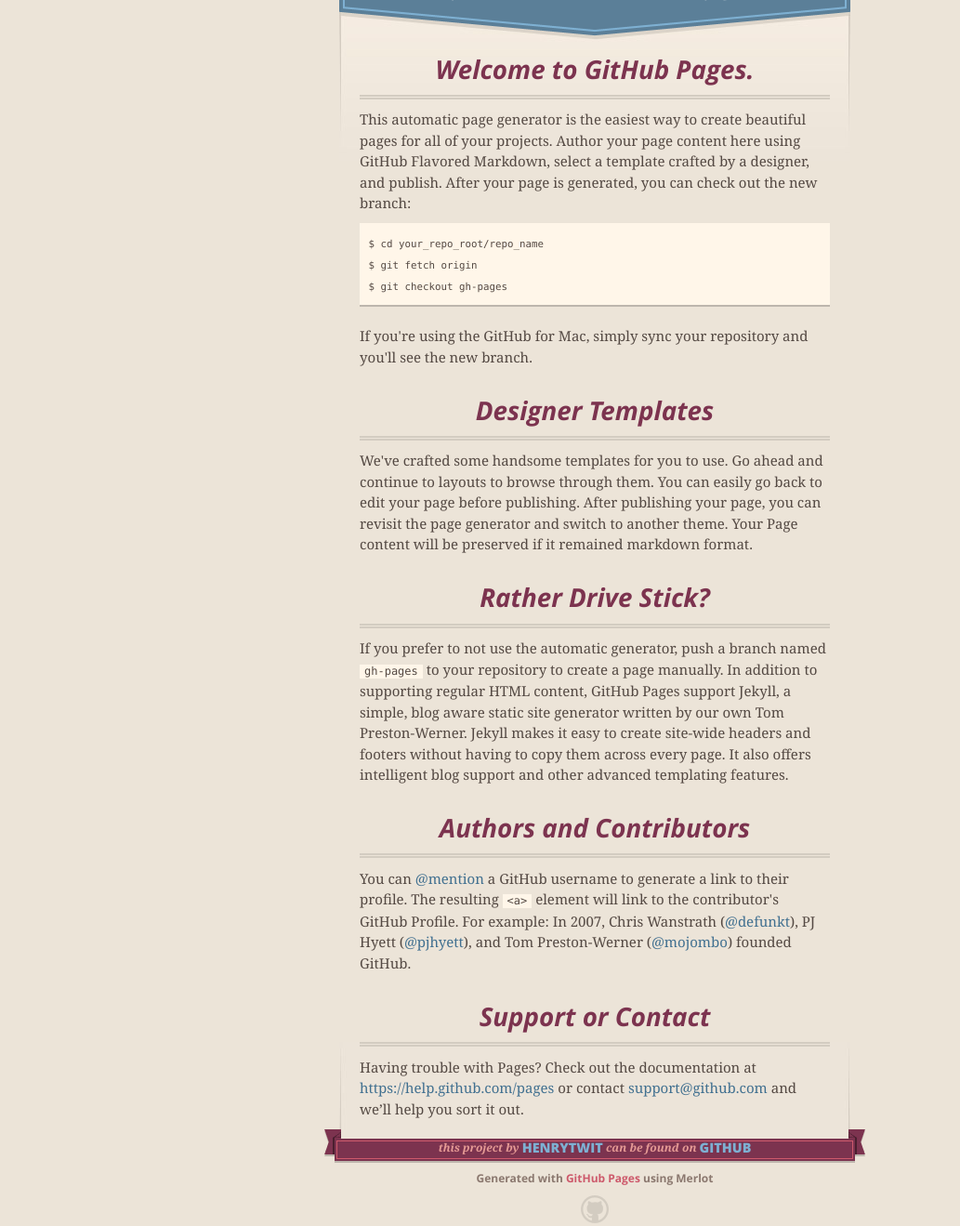
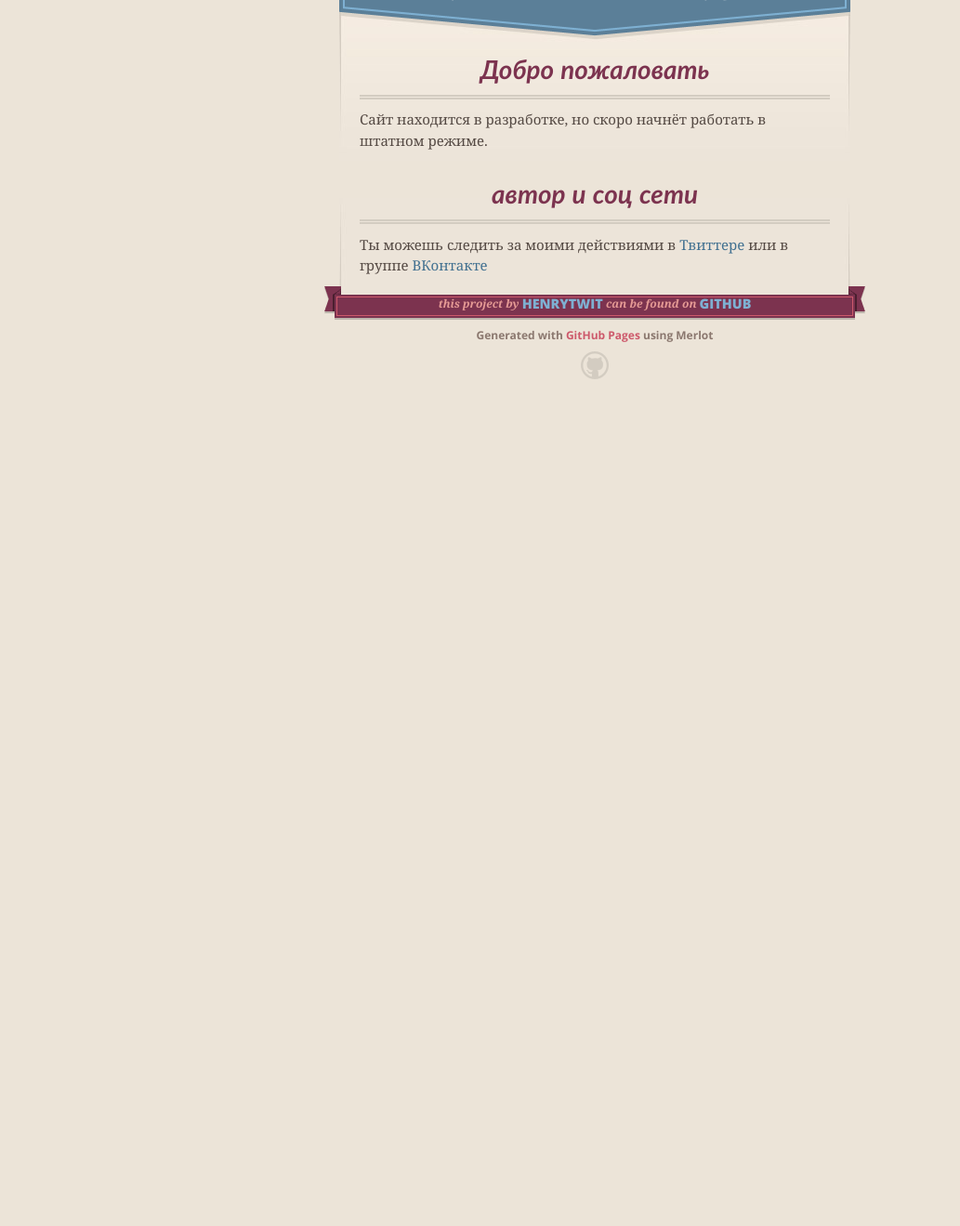
Before and after one commit to henrytwit/hotline, a plain HTML site: page index.html in a window 1280 px wide. Shown: the part 153-1472 px from the top of the page at 93% size, without its empty margins (0-1033 px from the left). After the commit the page ends 800 px from the top, so only its background shows below. Drawn offline with nearby package versions, Linux system fonts and the light colour scheme.

```diff
--- a/index.html
+++ b/index.html
@@ -47,36 +47,14 @@
 
       <section id="main_content">
         <h3>
-<a id="welcome-to-github-pages" class="anchor" href="#welcome-to-github-pages" aria-hidden="true"><span class="octicon octicon-link"></span></a>Welcome to GitHub Pages.</h3>
+<a id="Добро-пожаловать" class="anchor" href="#%D0%94%D0%BE%D0%B1%D1%80%D0%BE-%D0%BF%D0%BE%D0%B6%D0%B0%D0%BB%D0%BE%D0%B2%D0%B0%D1%82%D1%8C" aria-hidden="true"><span class="octicon octicon-link"></span></a>Добро пожаловать</h3>
 
-<p>This automatic page generator is the easiest way to create beautiful pages for all of your projects. Author your page content here using GitHub Flavored Markdown, select a template crafted by a designer, and publish. After your page is generated, you can check out the new branch:</p>
-
-<pre><code>$ cd your_repo_root/repo_name
-$ git fetch origin
-$ git checkout gh-pages
-</code></pre>
-
-<p>If you're using the GitHub for Mac, simply sync your repository and you'll see the new branch.</p>
+<p>Сайт находится в разработке, но скоро начнёт работать в штатном режиме.</p>
 
 <h3>
-<a id="designer-templates" class="anchor" href="#designer-templates" aria-hidden="true"><span class="octicon octicon-link"></span></a>Designer Templates</h3>
+<a id="автор-и-соц-сети" class="anchor" href="#%D0%B0%D0%B2%D1%82%D0%BE%D1%80-%D0%B8-%D1%81%D0%BE%D1%86-%D1%81%D0%B5%D1%82%D0%B8" aria-hidden="true"><span class="octicon octicon-link"></span></a>автор и соц сети</h3>
 
-<p>We've crafted some handsome templates for you to use. Go ahead and continue to layouts to browse through them. You can easily go back to edit your page before publishing. After publishing your page, you can revisit the page generator and switch to another theme. Your Page content will be preserved if it remained markdown format.</p>
-
-<h3>
-<a id="rather-drive-stick" class="anchor" href="#rather-drive-stick" aria-hidden="true"><span class="octicon octicon-link"></span></a>Rather Drive Stick?</h3>
-
-<p>If you prefer to not use the automatic generator, push a branch named <code>gh-pages</code> to your repository to create a page manually. In addition to supporting regular HTML content, GitHub Pages support Jekyll, a simple, blog aware static site generator written by our own Tom Preston-Werner. Jekyll makes it easy to create site-wide headers and footers without having to copy them across every page. It also offers intelligent blog support and other advanced templating features.</p>
-
-<h3>
-<a id="authors-and-contributors" class="anchor" href="#authors-and-contributors" aria-hidden="true"><span class="octicon octicon-link"></span></a>Authors and Contributors</h3>
-
-<p>You can <a href="https://github.com/blog/821" class="user-mention">@mention</a> a GitHub username to generate a link to their profile. The resulting <code>&lt;a&gt;</code> element will link to the contributor's GitHub Profile. For example: In 2007, Chris Wanstrath (<a href="https://github.com/defunkt" class="user-mention">@defunkt</a>), PJ Hyett (<a href="https://github.com/pjhyett" class="user-mention">@pjhyett</a>), and Tom Preston-Werner (<a href="https://github.com/mojombo" class="user-mention">@mojombo</a>) founded GitHub.</p>
-
-<h3>
-<a id="support-or-contact" class="anchor" href="#support-or-contact" aria-hidden="true"><span class="octicon octicon-link"></span></a>Support or Contact</h3>
-
-<p>Having trouble with Pages? Check out the documentation at <a href="https://help.github.com/pages">https://help.github.com/pages</a> or contact <a href="mailto:support@github.com">support@github.com</a> and we’ll help you sort it out.</p>
+<p>Ты можешь следить за моими действиями в <a href="twitter.com/henry_t_twit">Твиттере</a> или в группе <a href="vk.com/henry_twit">ВКонтакте</a></p>
       </section>
 
       <footer>
```
Also changed, not shown: params.json (+1 -1 lines).
